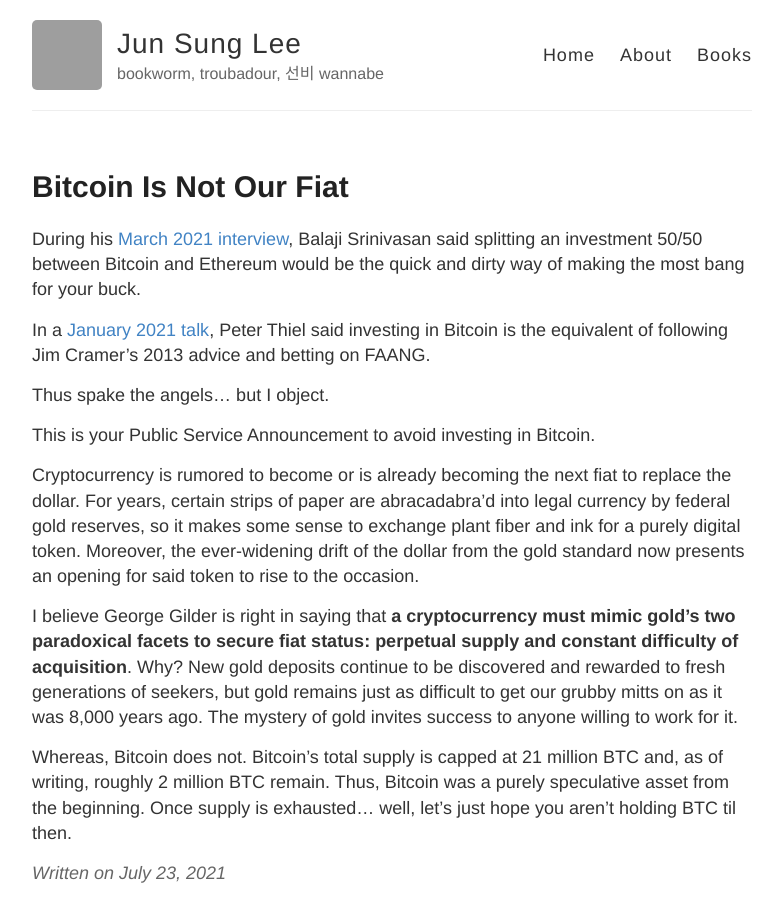
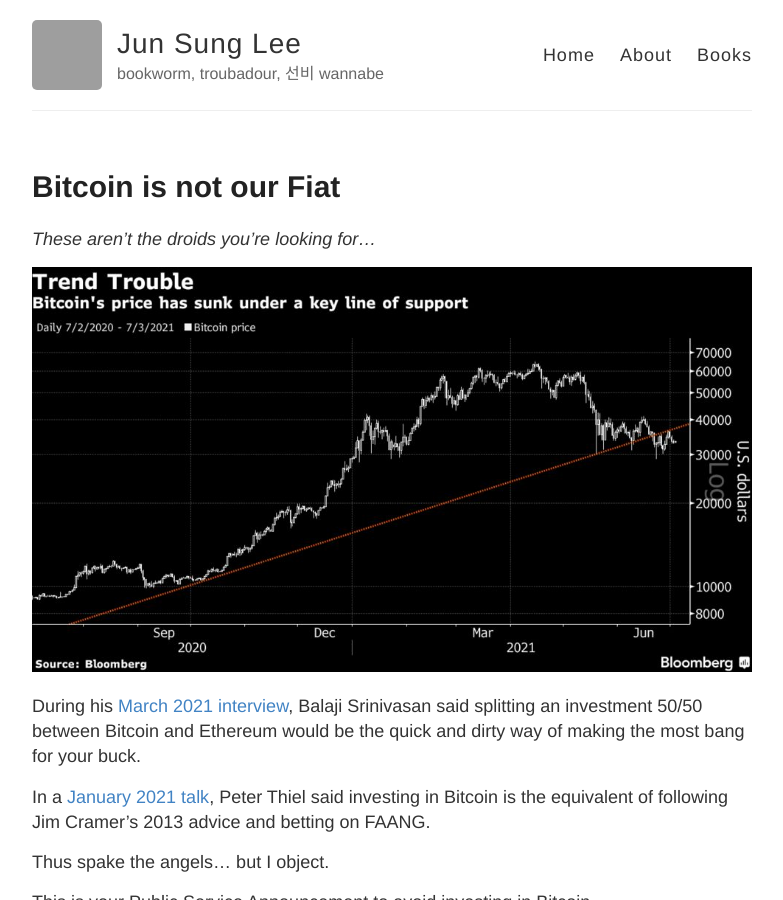
Before and after one commit to poastmil/junsunglee.com, a Jekyll site: the page built from _posts/2021-7-23-Bitcoin-is-not-our-fiat.md, in a window 1280 px wide and 900 px high. Shown: the whole window, without its empty margins (248-1031 px from the left). Built offline with Jekyll 4.4.1, drawn with Linux system fonts in a browser that asks for light colours; our own code applies the rules of GitHub Pages for plain Markdown files; grey boxes are pictures that could not be loaded.

Commit message:
Updated bitcoin post

```diff
--- a/_posts/2021-7-23-Bitcoin-is-not-our-fiat.md
+++ b/_posts/2021-7-23-Bitcoin-is-not-our-fiat.md
@@ -1,3 +1,12 @@
+---
+layout: post
+title: Bitcoin is not our Fiat
+---
+
+*These aren't the droids you're looking for...*
+
+[![Bitcoin Bloomberg](../images/bitcoin.jpg "Bitcoin index on Bloomberg")](https://www.bloomberg.com/news/articles/2021-07-26/bitcoin-chart-pattern-may-lead-bulls-to-eye-44-000-level-chart)
+
 During his [March 2021 interview](https://tim.blog/2021/03/24/balaji-srinivasan), Balaji Srinivasan said splitting an investment 50/50 between Bitcoin and Ethereum would be the quick and dirty way of making the most bang for your buck.
 
 In a [January 2021 talk](https://podcasts.apple.com/us/podcast/the-silver-lining-peter-thiel-in-2021/id1527549379?i=1000513763854), Peter Thiel said investing in Bitcoin is the equivalent of following Jim Cramer's 2013 advice and betting on FAANG.
```
Also changed, not shown: images/bitcoin.jpg (added).
